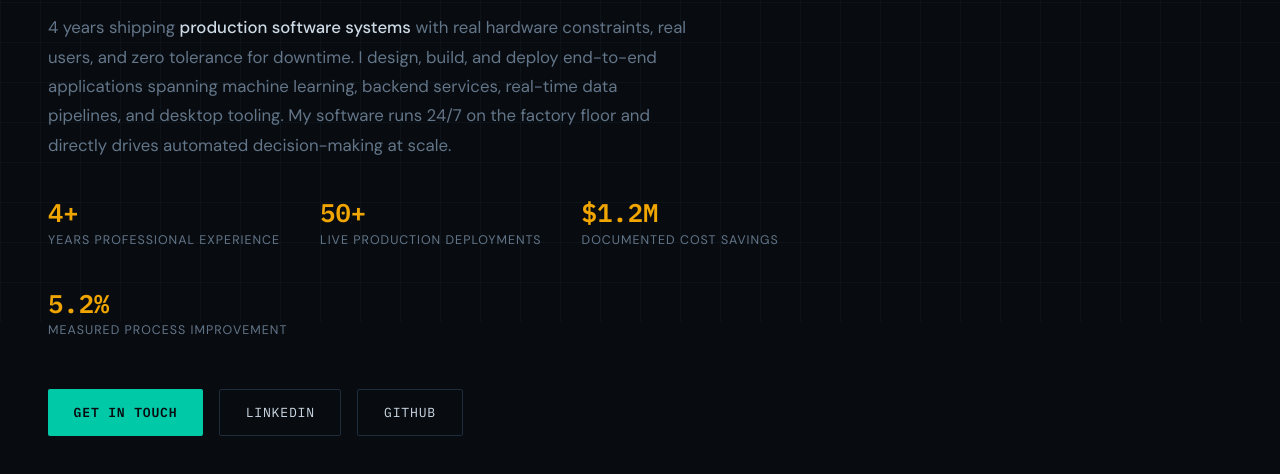
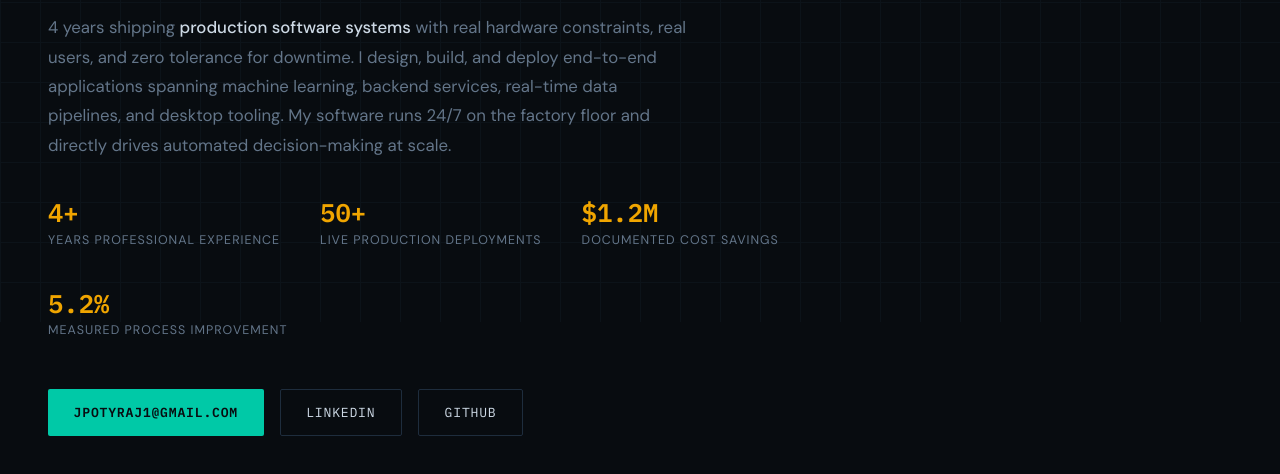
Before and after one commit to jacobpotyraj/jacobpotyraj.github.io, a plain HTML site: page index.html in a window 1280 px wide. Shown: the part 478-952 px from the top of the page. Drawn offline with nearby package versions, Linux system fonts and the light colour scheme; a web font is replaced by a local one.

Commit message:
Update index.html
more email button changes

```diff
--- a/index.html
+++ b/index.html
@@ -626,7 +626,7 @@
         </div>
       </div>
       <div class="hero-cta fade-in">
-        <button onclick="navigator.clipboard.writeText('jpotyraj1@gmail.com').then(() => { this.textContent = 'Copied!'; setTimeout(() => this.textContent = 'Get In Touch', 2000) })" class="btn btn-primary">Get In Touch</button>
+        <button onclick="navigator.clipboard.writeText('jpotyraj1@gmail.com').then(() => { this.textContent = 'Copied!'; setTimeout(() => this.textContent = 'jpotyraj1@gmail.com', 2000) })" class="btn btn-primary">jpotyraj1@gmail.com</button>
         <a href="https://linkedin.com/in/jacob-potyraj" target="_blank" class="btn btn-outline">LinkedIn</a>
         <a href="https://github.com/jacobpotyraj" target="_blank" class="btn btn-outline">GitHub</a>
       </div>
```
